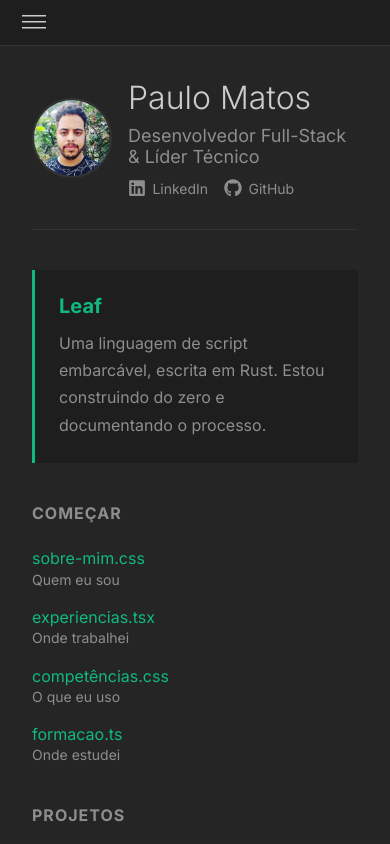
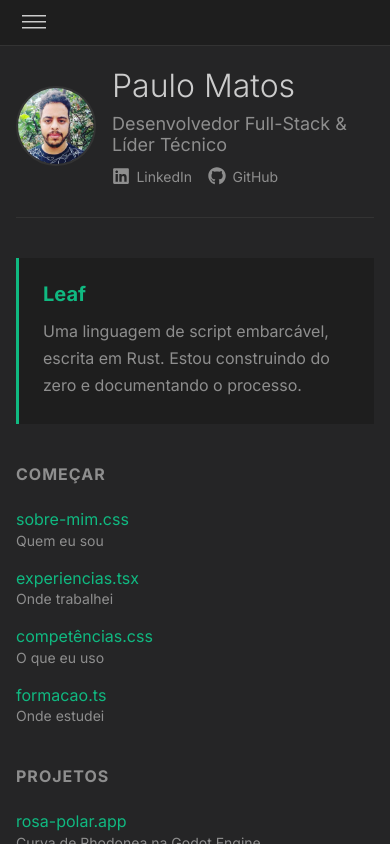
Before and after one commit to pmatos2000/portfolio-paulo-matos, a Next.js app: page / in a window 390 px wide. Built offline with nearby package versions, Linux system fonts and the light colour scheme.

Commit message:
fix(layout): reduz padding da area de conteudo no mobile

```diff
--- a/src/components/AppLayout/AppLayout.module.css
+++ b/src/components/AppLayout/AppLayout.module.css
@@ -60,6 +60,10 @@
     box-shadow: 0 0 20px rgba(0, 0, 0, 0.5);
   }
 
+  .contentArea {
+    padding: 1.25rem 1rem;
+  }
+
   .mobileSettings {
     display: block;
     padding: 1rem;
```
